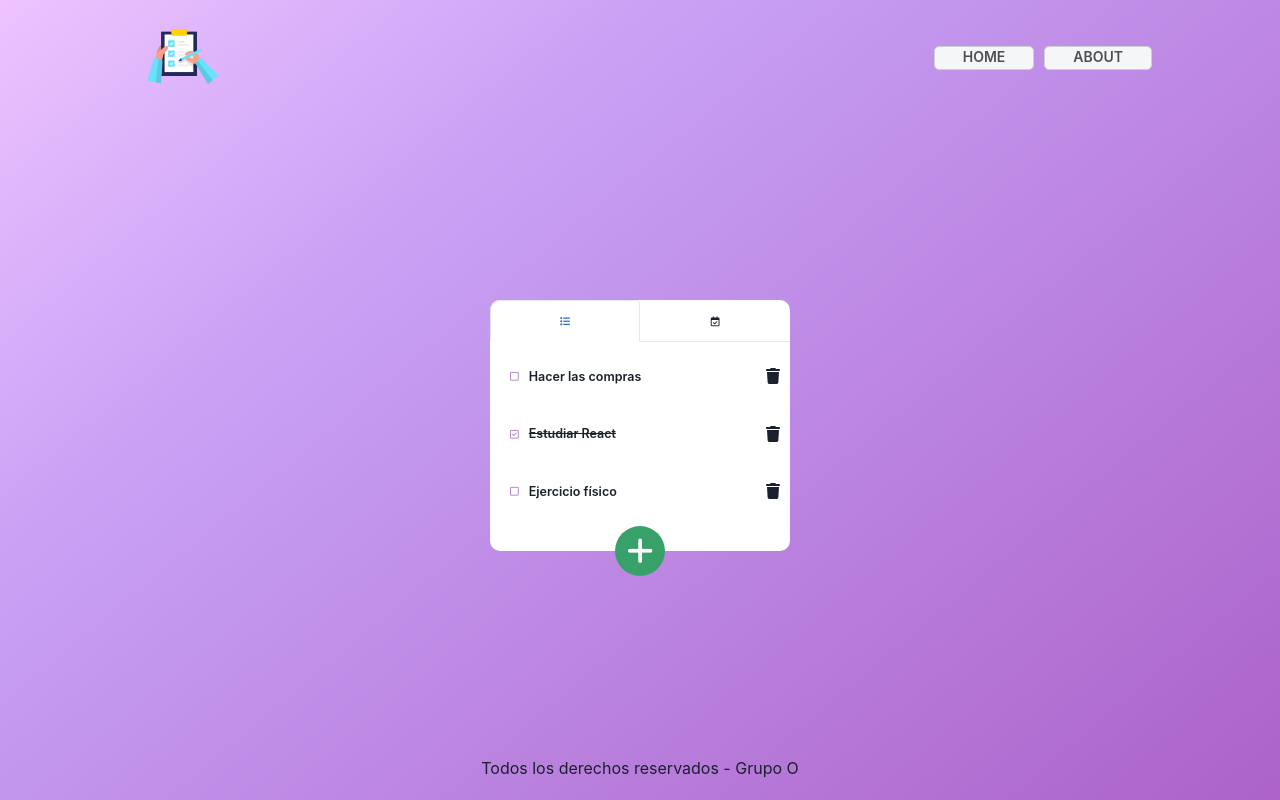
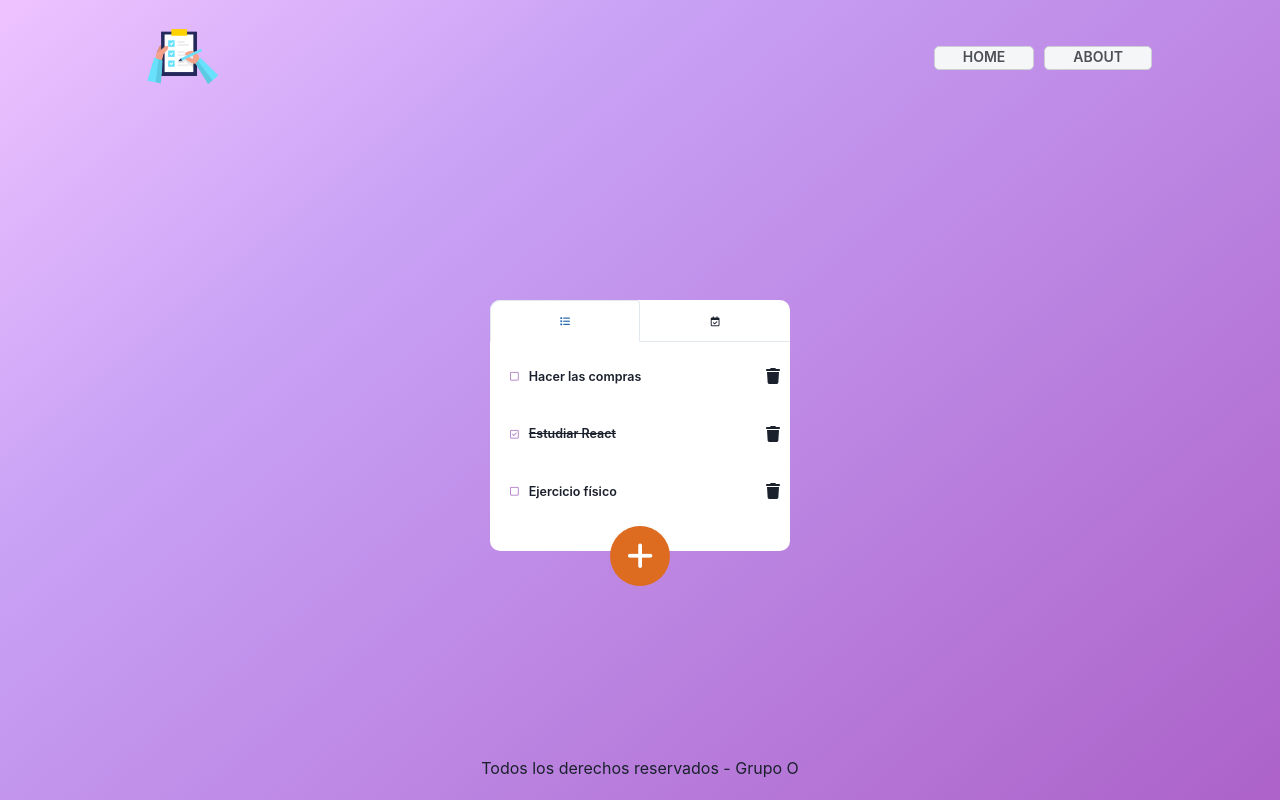
Before and after one commit to gg161087/ap_react012-ti, a React (Vite) app: page / in a window 1280 px wide. Built offline with nearby package versions, Linux system fonts and the light colour scheme.

Commit message:
actualizado boton + segun el boceto

```diff
--- a/src/pages/Show.jsx
+++ b/src/pages/Show.jsx
@@ -67,7 +67,7 @@ export const Show = () => {
             </Box>
           </Tab>
         </TabList>
-        <TabPanels >
+        <TabPanels>
           <TabPanel>
             <Center>
               <TaskList
@@ -99,11 +99,11 @@ export const Show = () => {
             position='relative'
             minH='2.5rem'>
             <Button
-              colorScheme='green'
+              colorScheme='orange'
               borderRadius='3rem'
               position='absolute'
-              width='50px'
-              height='50px'
+              width='60px'
+              height='60px'
               p='20px'
               textAlign='center'
               fontSize='3rem'
```
